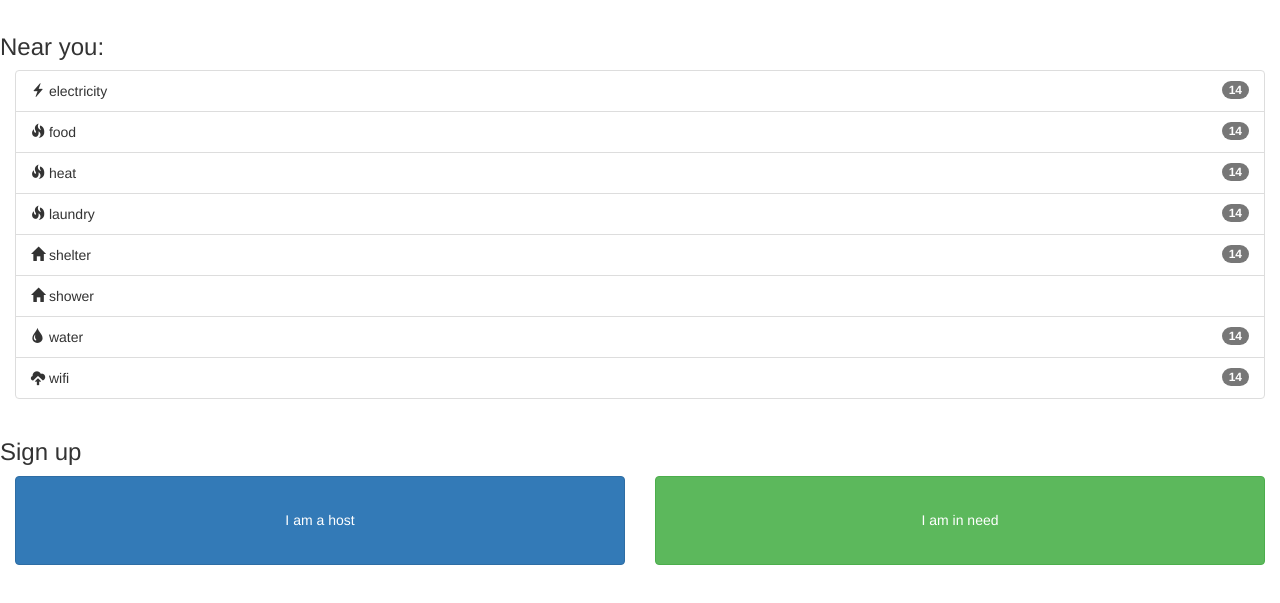
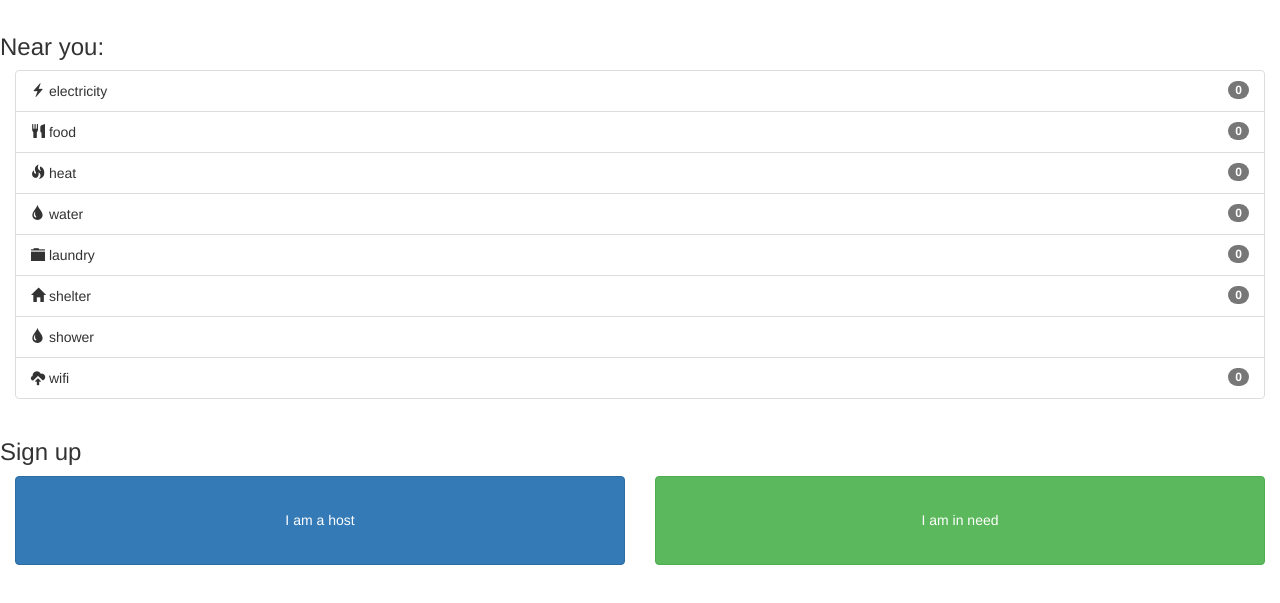
Before and after one commit to kaylacinnamon/village, a website: page views/index.html in a window 1280 px wide. Shown: the part 127-730 px from the top of the page. Drawn offline with nearby package versions, Linux system fonts and the light colour scheme; files that its build step writes are made by us from their sources; no server answers; files whose address does not match are found by name.

Commit message:
Square Cash Form + Header fixes

```diff
--- a/public/sass/style.scss
+++ b/public/sass/style.scss
@@ -35,6 +35,10 @@ $purple: #9763C8;
 	img {
 		height: 35px;
 	}
+
+	a {
+    text-decoration: none !important;
+	}
 }
 
 .homPageTitles {
--- a/views/index.html
+++ b/views/index.html
@@ -60,6 +60,9 @@ function handleLocationError(browserHasGeolocation, infoWindow, pos) {
             <a href="index.html"><img src="img/villageLogo.png"></a>
         </center>
     </div>
+
+
+
     <!-- Main Map -->
     <div class="row">
         <div class="col-xs-12" id="map"></div>
@@ -76,56 +79,58 @@ function handleLocationError(browserHasGeolocation, infoWindow, pos) {
 			  	<span class="glyphicon glyphicon glyphicon-flash" aria-hidden="true"></span>
 			  	electricity
 
-			  	<span class="badge badge-primary badge-pill" id="electricity-count">14</span>
+			  	<span class="badge badge-primary badge-pill" id="electricity-count">0</span>
 			  </li>
 
               <li class="list-group-item">
-                <span class="glyphicon glyphicon glyphicon-fire" aria-hidden="true"></span>
+                <span class="glyphicon glyphicon glyphicon-cutlery" aria-hidden="true"></span>
                 food
 
-                <span class="badge badge-primary badge-pill" id="food-count">14</span>
+                <span class="badge badge-primary badge-pill" id="food-count">0</span>
               </li>
 
 			  <li class="list-group-item">
 			  	<span class="glyphicon glyphicon glyphicon-fire" aria-hidden="true"></span>
 			  	heat
 
-			  	<span class="badge badge-primary badge-pill" id="heat-count">14</span>
+			  	<span class="badge badge-primary badge-pill" id="heat-count">0</span>
 			  </li>
 
               <li class="list-group-item">
-                <span class="glyphicon glyphicon glyphicon-fire" aria-hidden="true"></span>
+                <span class="glyphicon glyphicon glyphicon-tint" aria-hidden="true"></span>
+                water
+
+                <span class="badge badge-primary badge-pill" id="water-count">0</span>
+              </li>
+
+              <li class="list-group-item">
+                <span class="glyphicon glyphicon-folder-close" aria-hidden="true"></span>
                 laundry
 
-                <span class="badge badge-primary badge-pill" id="laundry-count">14</span>
+                <span class="badge badge-primary badge-pill" id="laundry-count">0</span>
               </li>
 
 			  <li class="list-group-item">
 			  	<span class="glyphicon glyphicon glyphicon-home" aria-hidden="true"></span>
 			  	shelter
 
-			  	<span class="badge badge-primary badge-pill" id="shelter-count">14</span>
+			  	<span class="badge badge-primary badge-pill" id="shelter-count">0</span>
 			  </li>
 
               <li class="list-group-item">
-                <span class="glyphicon glyphicon glyphicon-home" aria-hidden="true"></span>
+                <span class="glyphicon glyphicon glyphicon-tint" aria-hidden="true"></span>
                 shower
 
                 <span class="badge badge-primary badge-pill" id="shower-count"></span>
               </li>
 
-			  <li class="list-group-item">
-			  	<span class="glyphicon glyphicon glyphicon-tint" aria-hidden="true"></span>
-			  	water
 
-			  	<span class="badge badge-primary badge-pill" id="water-count">14</span>
-			  </li>
 
 			  <li class="list-group-item">
 			  	<span class="glyphicon glyphicon glyphicon-cloud-upload" aria-hidden="true"></span>
 			  	wifi
 
-			  	<span class="badge badge-primary badge-pill" id="wifi-count">14</span>
+			  	<span class="badge badge-primary badge-pill" id="wifi-count">0</span>
 			  </li>
 
     	</div>
```
Also changed, not shown: views/host.html (+8 -6 lines), public/css/style.css.
